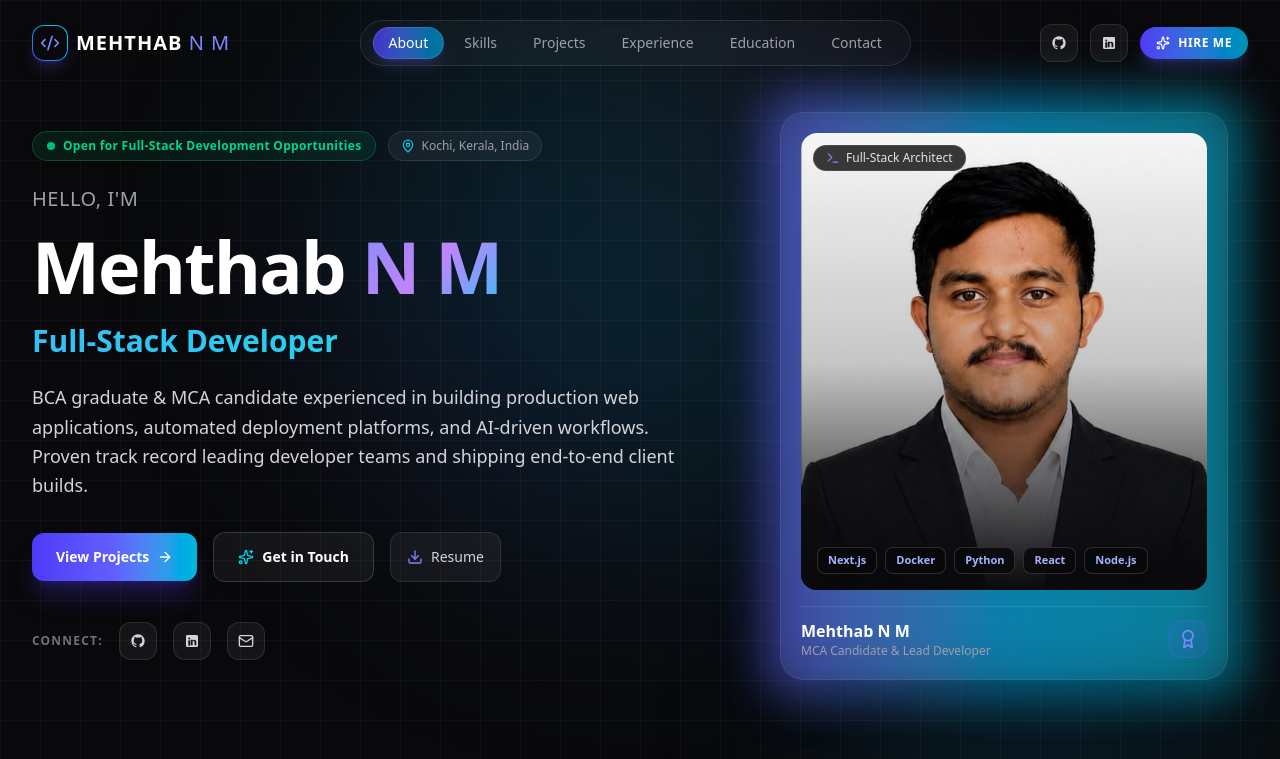
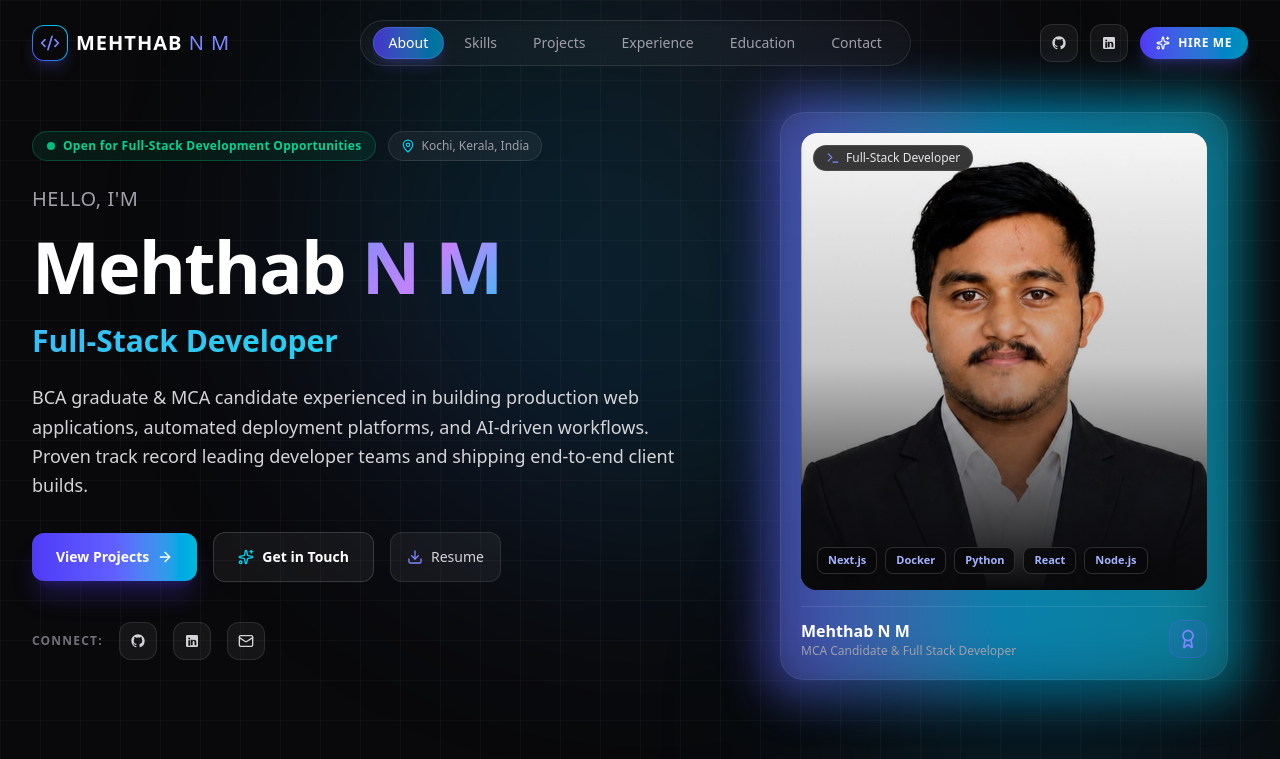
Before and after one commit to MEHTHAB7/My_portfolio, a Next.js app: page / in a window 1280 px wide. Shown: the top 759 px of the page. Built offline with nearby package versions, Linux system fonts and the light colour scheme.

Commit message:
Update portfolio wording for NCC service and role titles

```diff
--- a/components/ExperienceSection.tsx
+++ b/components/ExperienceSection.tsx
@@ -62,11 +62,11 @@ const timelineData: TimelineItem[] = [
     id: "ncc-corporal",
     role: "NCC Corporal (CPL Rank)",
     organization: "National Cadet Corps (NCC)",
-    period: "6 Years Military Service",
+    period: "6 Years NCC Cadet Service",
     type: "leadership",
-    awardBadge: "🎖️ Military Leadership Rank",
+    awardBadge: "🎖️ NCC Leadership Rank",
     bullets: [
-      "Completed 6 years of disciplined military cadet service, earning promotion to Corporal (CPL Rank).",
+      "Completed 6 years of disciplined NCC cadet service, earning promotion to Corporal (CPL Rank).",
       "Organized squad drills, emergency response training camps, and community outreach initiatives.",
       "Instilled rigorous discipline, high stress tolerance, clear command communication, and team cohesion.",
     ],
@@ -111,7 +111,7 @@ export default function ExperienceSection() {
             transition={{ delay: 0.2 }}
             className="text-zinc-400 text-base sm:text-lg leading-relaxed"
           >
-            Proven history of delivering software products, leading engineering squads, achieving academic distinction, and demonstrating military-grade discipline.
+            Proven history of delivering software products, leading engineering squads, achieving academic distinction, and demonstrating exceptional discipline and leadership.
           </motion.p>
         </div>
 
--- a/components/HeroSection.tsx
+++ b/components/HeroSection.tsx
@@ -201,7 +201,7 @@ export default function HeroSection() {
                   {/* Top Floating Badge */}
                   <div className="absolute top-3 left-3 px-3 py-1 rounded-full bg-zinc-950/80 backdrop-blur-md border border-white/10 flex items-center gap-1.5 text-xs text-zinc-200 font-medium">
                     <Terminal className="w-3.5 h-3.5 text-indigo-400" />
-                    <span>Full-Stack Architect</span>
+                    <span>Full-Stack Developer</span>
                   </div>
 
                   {/* Bottom Floating Skill Pills */}
@@ -221,7 +221,7 @@ export default function HeroSection() {
                 <div className="mt-4 pt-3 border-t border-white/10 flex items-center justify-between">
                   <div>
                     <h3 className="text-white font-bold text-base">Mehthab N M</h3>
-                    <p className="text-zinc-400 text-xs">MCA Candidate & Lead Developer</p>
+                    <p className="text-zinc-400 text-xs">MCA Candidate & Full Stack Developer</p>
                   </div>
                   <div className="p-2 rounded-xl bg-indigo-500/10 border border-indigo-500/30 text-indigo-400">
                     <Award className="w-5 h-5" />
```
